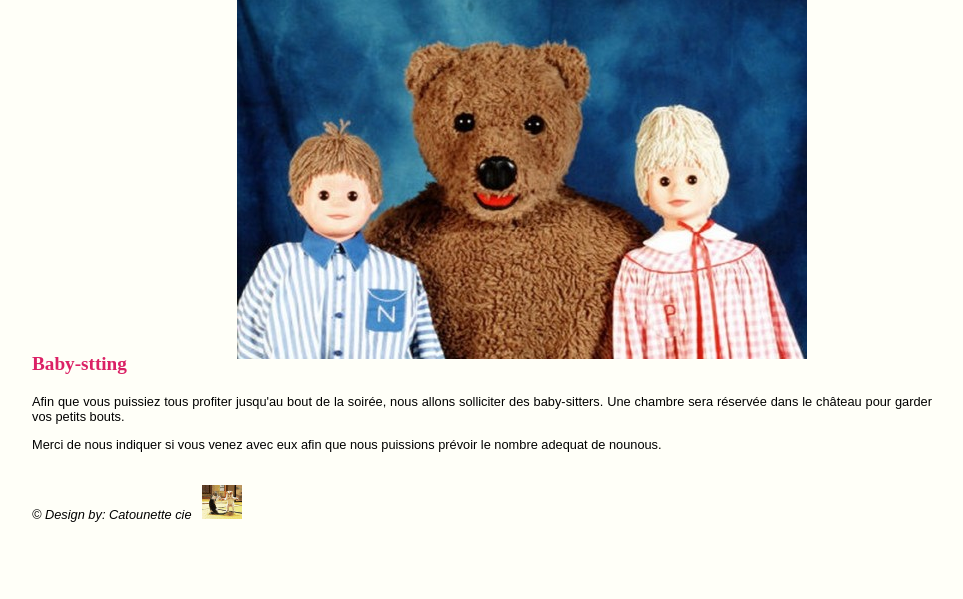
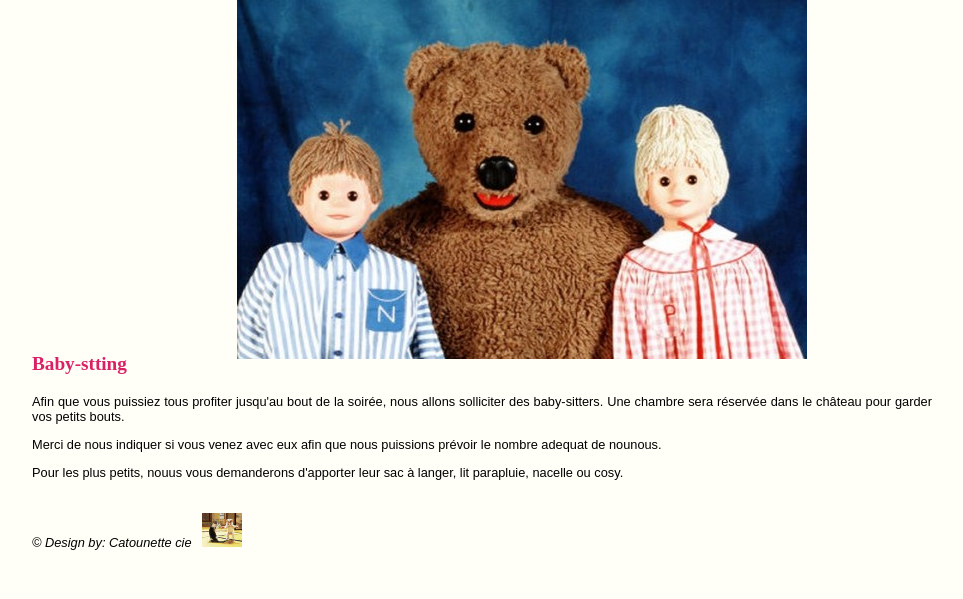
Before and after one commit to Catounette/site_mariage, a Django app: page /blog/nounou in a window 1280 px wide. Shown: the part 201-800 px from the top of the page, without its empty margins (158-1121 px from the left). Run offline with Django 3.2, Linux system fonts and the light colour scheme.

Commit message:
commit nounou

```diff
--- a/blog/templates/blog/nounou.html
+++ b/blog/templates/blog/nounou.html
@@ -11,6 +11,7 @@
    <h1>Baby-stting</h1>
    <p>Afin que vous puissiez tous profiter jusqu'au bout de la soirée, nous allons solliciter des baby-sitters. Une chambre sera réservée dans le château pour garder vos petits bouts.</p>
    <p>Merci de nous indiquer si vous venez avec eux afin que nous puissions prévoir le nombre adequat de nounous.</p>
+   <p> Pour les plus petits, nouus vous demanderons d'apporter leur sac à langer, lit parapluie, nacelle ou cosy.</p>
    </div>
    </div>
 {% endblock %}
```
